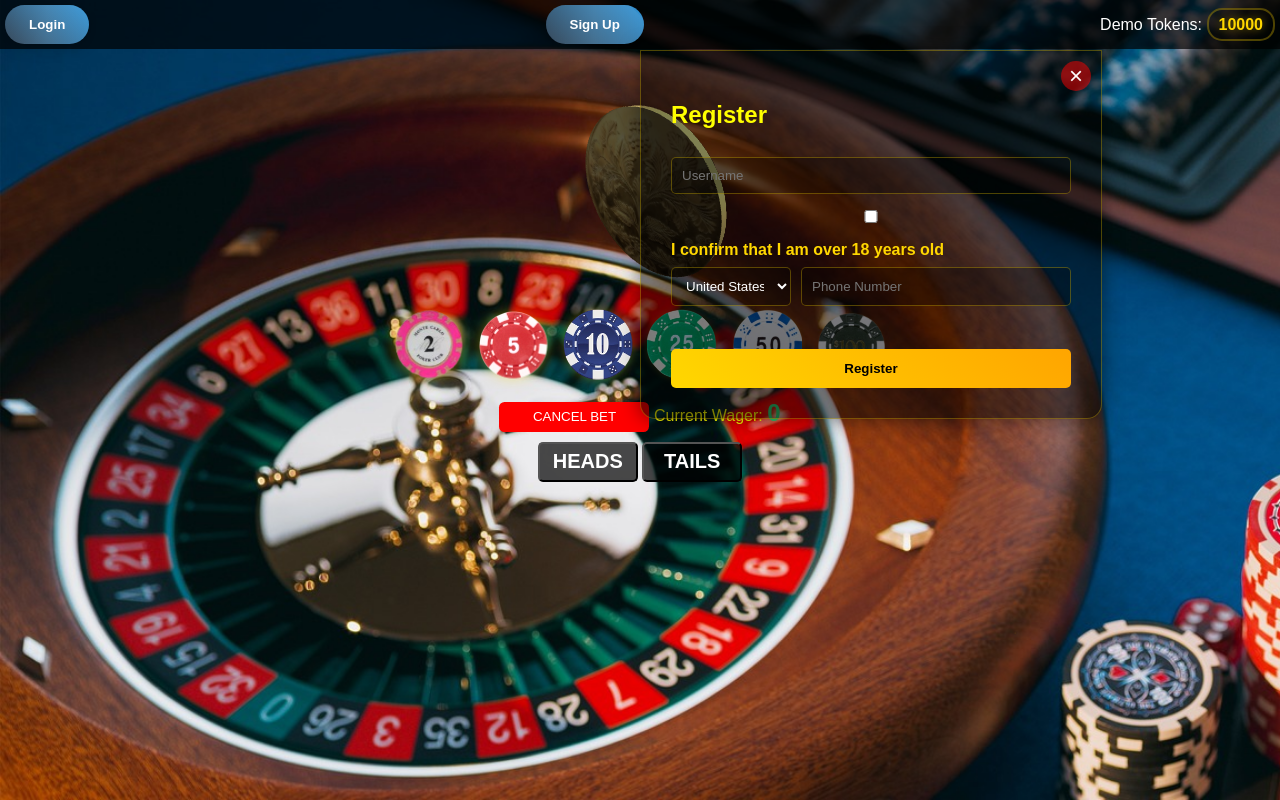
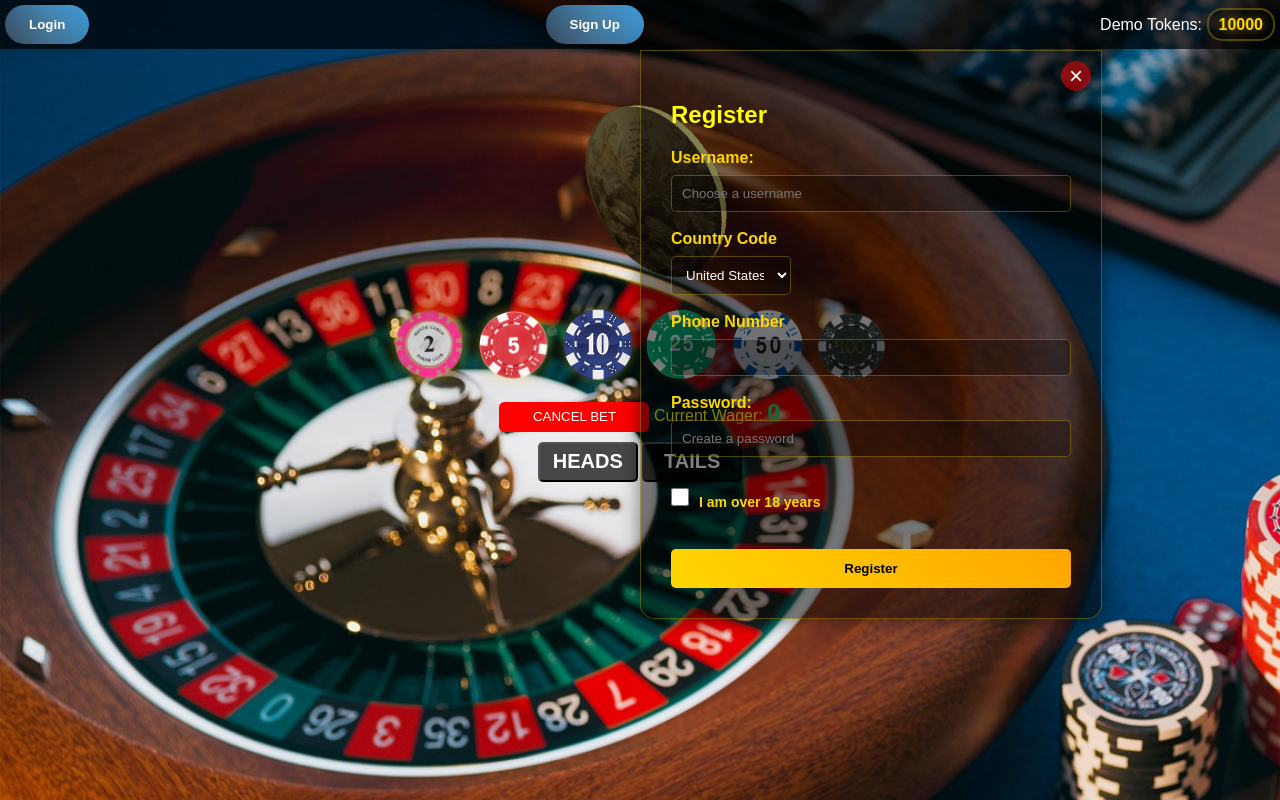
Before and after one commit to kako-rgb/coinz, a plain HTML site: page index.html in a window 1280 px wide. Both pictures are taken after a click on the button "Sign Up". Drawn offline with nearby package versions, Linux system fonts and the light colour scheme; no server answers; animation ran at ten frames a second.

Commit message:
age update

```diff
--- a/index.html
+++ b/index.html
@@ -40,28 +40,30 @@
 
         <!-- Register Form -->
         <form id="registerForm" class="form">
+            <div class="close-btn">×</div>
             <h2 id="registerh">Register</h2>
-            <div class="close-btn">&times;</div>
+            <label for="username">Username:</label>
+            <input type="text" id="username" placeholder="Choose a username" required>
+            <div class="form-group">
+                <label for="registerCountryCode">Country Code</label>
+                <select id="registerCountryCode" class="country-code" required>
+                    <!-- Options will be populated by initializeSelects() -->
+                </select>
 
-            <input type="text" id="registerUsername" placeholder="Username" required>
-
-            <div class="checkbox-container">
-                <input type="checkbox" id="ageVerification" required>
-                <label for="ageVerification">I confirm that I am over 18 years old</label>
+                <label for="registerPhoneNumber">Phone Number</label>
+                <input type="tel" id="registerPhoneNumber" required>
             </div>
-
-            <div class="phone-input">
-                <select id="registerCountryCode" class="country-code" required>
-                    <!-- Country codes will be populated by JavaScript -->
-                </select>
-                <input type="tel" id="registerPhoneNumber" placeholder="Phone Number" required>
+            <label for="registerPassword">Password:</label>
+            <input type="password" id="registerPassword" placeholder="Create a password" required>
+            <div class="age-checkbox">
+                <input type="checkbox" id="ageCheckbox" required>
+                <label for="ageCheckbox">I am over 18 years</label>
             </div>
-
-            <button type="submit" id="registerbt">Register</button>
-
+            <button id="registerbt" type="submit">Register</button>
             <div id="otpSection" style="display: none;">
-                <input type="text" id="otpInput" placeholder="Enter OTP" maxlength="6">
-                <button type="button" id="verifyOTP">Verify OTP</button>
+                <label for="otpInput">Enter verification code:</label>
+                <input type="text" id="otpInput" placeholder="Enter 6-digit code">
+                <button type="button" id="verifyOTP">Verify Code</button>
             </div>
         </form>
 
--- a/script.js
+++ b/script.js
@@ -506,9 +506,15 @@ document.getElementById('registerForm').addEventListener('submit', async functio
 
     const phoneInput = document.getElementById('registerPhoneNumber');
     const countryCodeSelect = document.getElementById('registerCountryCode');
+    const ageCheckbox = document.getElementById('ageCheckbox');
 
-    if (!phoneInput || !countryCodeSelect) {
+    if (!phoneInput || !countryCodeSelect || !ageCheckbox) {
         console.error('Required form elements not found');
+        return;
+    }
+
+    if (!ageCheckbox.checked) {
+        displayErrorMessage('You must confirm you are over 18 years to register');
         return;
     }
 
--- a/styles.css
+++ b/styles.css
@@ -833,3 +833,33 @@ border-radius: 5px;
     width: 100% !important;
     height: 100% !important;
 }
+
+/* Age Checkbox Styles */
+.age-checkbox {
+    margin: 15px 0;
+    display: flex;
+    align-items: center;
+}
+
+.age-checkbox input[type="checkbox"] {
+    width: 18px;
+    height: 18px;
+    margin-right: 10px;
+    accent-color: #FFD700;
+    cursor: pointer;
+}
+
+.age-checkbox label {
+    font-size: 14px;
+    color: #FFD700;
+    cursor: pointer;
+    transition: color 0.3s ease;
+}
+
+.age-checkbox:hover label {
+    color: white;
+}
+
+.age-checkbox input[type="checkbox"]:focus {
+    outline: 2px solid #FFD700;
+}
```
